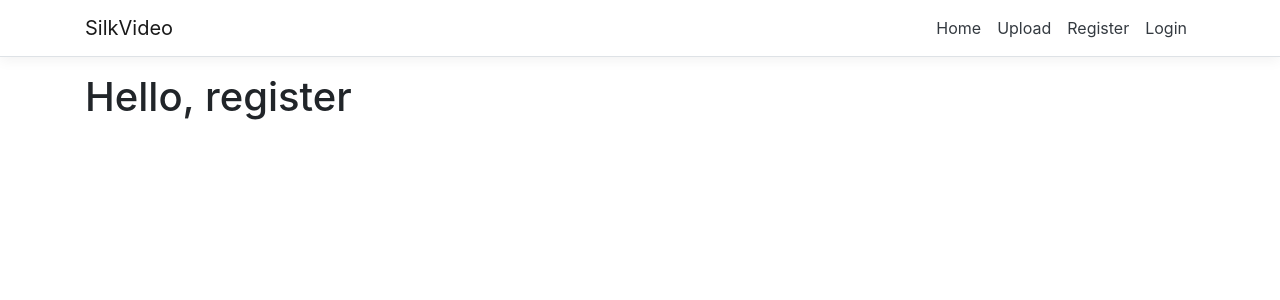
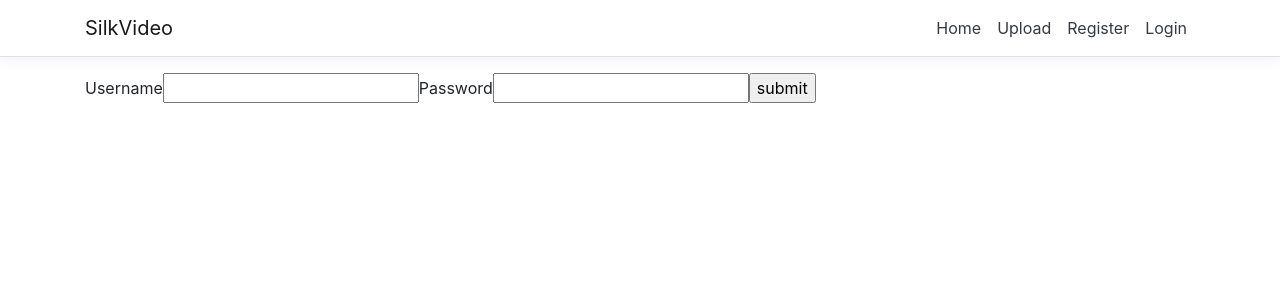
Before and after one commit to szkript/Streamistic, a React (Create React App) app in the folder SilkVideo/ClientApp/: page /register in a window 1280 px wide. Shown: the top 300 px of the page. Built offline with nearby package versions, Linux system fonts and the light colour scheme.

Commit message:
register working

```diff
--- a/SilkVideo/ClientApp/package.json
+++ b/SilkVideo/ClientApp/package.json
@@ -9,6 +9,7 @@
     "jquery": "^3.4.1",
     "merge": "^1.2.1",
     "oidc-client": "^1.9.0",
+    "querystring": "^0.2.0",
     "react": "^16.0.0",
     "react-dom": "^16.0.0",
     "react-router-bootstrap": "^0.24.4",
--- a/SilkVideo/ClientApp/src/components/Login.js
+++ b/SilkVideo/ClientApp/src/components/Login.js
@@ -18,23 +18,13 @@ export class Login extends Component {
         console.warn("userField: ", this.state.username, "pwField: ", this.state.password);
     }
 
-    handleSubmit(event, uname, pw) {
-        //const uname = event.target.username;
-        //const userData = {
-        //    UserName: { uname},
-        //    //Password: { }
-        //}
-        console.warn("lefut?");
-        //return post(url, datas)
-        //    .then(response => console.warn("result", response))
-    }
     handleClick = () => {
         console.log('this is:', this);
         const url = "https://localhost:44321/api/Login";
         const uname = this.state.username;
         const pw = this.state.password;
         const loginData = {
-            Username: { uname },
+            UserName: { uname },
             Password: { pw }
         };
         return post(url, loginData)
--- a/SilkVideo/ClientApp/src/components/Register.js
+++ b/SilkVideo/ClientApp/src/components/Register.js
@@ -1,14 +1,60 @@
 import React, { Component } from 'react';
+import axios, { post } from 'axios';
 
 export class Register extends Component {
-    static displayName = Register.name;
+    constructor() {
+        super();
+        this.state = {
+            username: '',
+            password: ''
+        };
+        this.handleChange = this.handleChange.bind(this);
+    }
+
+    handleChange(evt) {
+        // check it out: we get the evt.target.name (which will be either "email" or "password")
+        // and use it to target the key on our `state` object with the same name, using bracket syntax
+        this.setState({ [evt.target.name]: evt.target.value });
+    }
+
+    handleClick = () => {
+        const url = "https://localhost:44321/api/Registration";
+        const uname = this.state.username;
+        const pw = this.state.password;
+        //const formData = new FormData();
+        //formData.set('UserName', { uname });
+        //formData.set('Password', { pw });
+        //const config = {
+        //    headers: {
+        //        'contentType': 'application/json',
+        //        'charSet':'utf-8'
+        //    },
+        //};
+        console.log('this is:', this);
+        //var querystring = require('querystring');
+        //return axios.post(url, querystring.stringify({
+        //    UserName: { uname },
+        //    Password: { pw }
+        //}));
+        const datas = {
+            UserName: `${uname}`,
+            Password: `${pw}`
+        }
+        return post(url, datas)
+            .then(response => console.warn("result", response))
+    }
 
     render() {
         return (
-            <div>
-                <h1>Hello, register</h1>
+            <form>
 
-            </div>
+                <label>Username</label>
+                <input type="text" name="username" onChange={this.handleChange} />
+
+                <label>Password</label>
+                <input type="password" name="password" onChange={this.handleChange} />
+                <input type="button" value="submit" onClick={this.handleClick} />
+            </form>
         );
     }
 }
```
